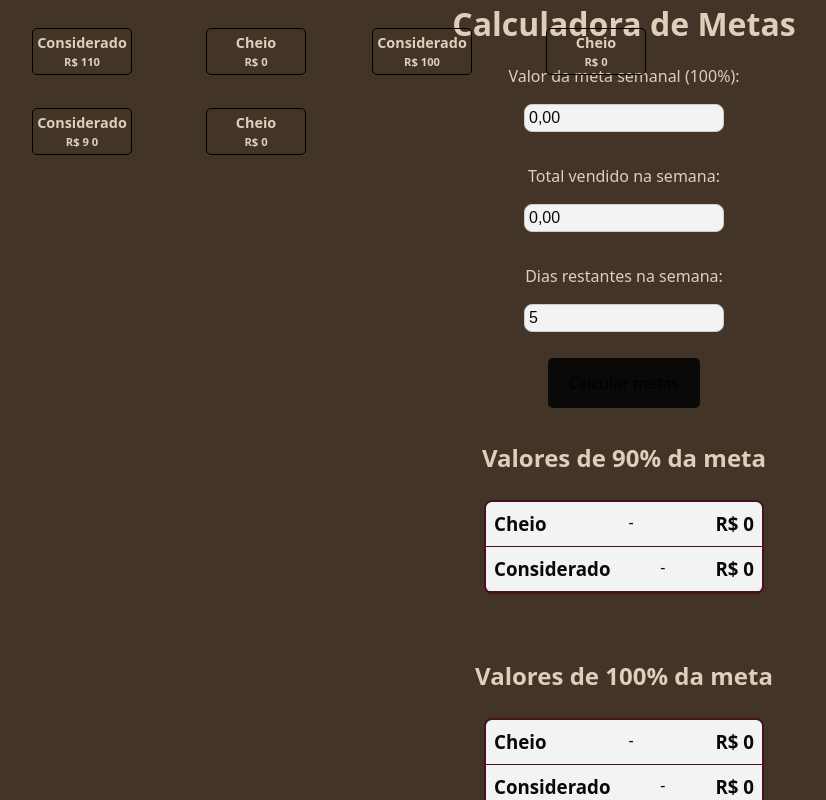
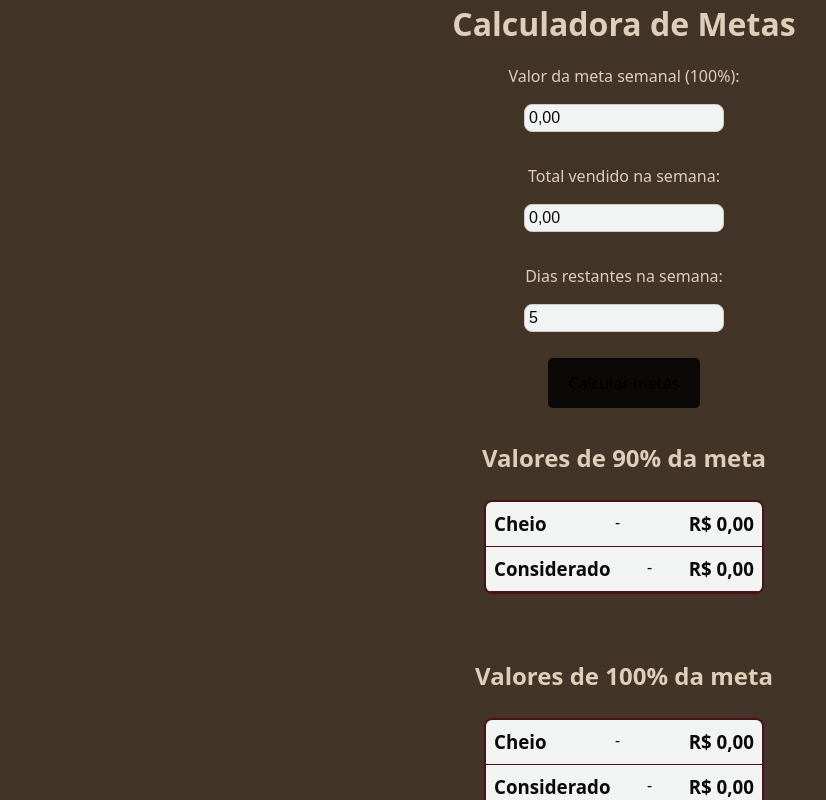
Before and after one commit to jotape-SL/metas-calc, a React (Vite) app in the folder metas-calc/: page / in a window 1280 px wide. Both pictures are taken after typing "Sample", "Sample", "5" into the empty fields and a click on the button "Calcular metas". Shown: the top 800 px of the page, without its empty margins (16-842 px from the left). Built offline with nearby package versions, Linux system fonts and the light colour scheme.

Commit message:
alteracao nas formatacoes de valores

```diff
--- a/metas-calc/src/components/ResultadoMetas.jsx
+++ b/metas-calc/src/components/ResultadoMetas.jsx
@@ -1,5 +1,5 @@
 import styled from 'styled-components';
-
+import { formateDinheiro } from '../utils/formateDinheiro';
 
 function ResultadoMetas({ metas }) {
     return (
@@ -10,12 +10,12 @@ function ResultadoMetas({ metas }) {
                     <div>
                         <h3>Cheio</h3>
                         <span>-</span>
-                        <h3>R$ {metas.meta90}</h3>
+                        <h3>R$ {formateDinheiro(metas.meta90)}</h3>
                     </div>
                     <div>
                         <h3>Considerado</h3>
                         <span>-</span>
-                        <h3>R$ {metas.meta85}</h3>
+                        <h3>R$ {formateDinheiro(metas.meta85)}</h3>
                     </div>
                 </DadosDisplay>
             </ContainerMetas>
@@ -25,12 +25,12 @@ function ResultadoMetas({ metas }) {
                     <div>
                         <h3>Cheio</h3>
                         <span>-</span>
-                        <h3>R$ {metas.meta100}</h3>
+                        <h3>R$ {formateDinheiro(metas.meta100)}</h3>
                     </div>
                     <div>
                         <h3>Considerado</h3>
                         <span>-</span>
-                        <h3>R$ {metas.meta95}</h3>
+                        <h3>R$ {formateDinheiro(metas.meta95)}</h3>
                     </div>
                 </DadosDisplay>
             </ContainerMetas>
@@ -40,12 +40,12 @@ function ResultadoMetas({ metas }) {
                     <div>
                         <h3>Cheio</h3>
                         <span>-</span>
-                        <h3>R$ {metas.meta110}</h3>
+                        <h3>R$ {formateDinheiro(metas.meta110)}</h3>
                     </div>
                     <div>
                         <h3>Considerado</h3>
                         <span>-</span>
-                        <h3>R$ {metas.meta105}</h3>
+                        <h3>R$ {formateDinheiro(metas.meta105)}</h3>
                     </div>
                 </DadosDisplay>
             </ContainerMetas>
--- a/metas-calc/src/components/ResultadoMetasPrintable.jsx
+++ b/metas-calc/src/components/ResultadoMetasPrintable.jsx
@@ -1,88 +1,154 @@
 import styled from 'styled-components';
+import { formateDinheiro } from '../utils/formateDinheiro';
+import MetasPrep from '../assets/MetasPrep.png';
 
 function ResultadoMetasPrintable({ metas }) {
   return (
+    <A4Page>
       <GeneralContainer>
+        <A4Background />
         <ContainerGeralMetas className="meta90">
           <ContainerMetas>
             <h2>Considerado</h2>
-          <h3>R$ 9 {metas.meta85}</h3>
+            <h3>R$ {formateDinheiro(metas.meta85)}</h3>
           </ContainerMetas>
           <ContainerMetas>
             <h2>Cheio</h2>
-          <h3>R$ {metas.meta90}</h3>
+            <h3>R$ {formateDinheiro(metas.meta90)}</h3>
           </ContainerMetas>
         </ContainerGeralMetas>
         <ContainerGeralMetas className="meta100">
           <ContainerMetas>
             <h2>Considerado</h2>
-          <h3>R$ 10{metas.meta95}</h3>
+            <h3>R$ {formateDinheiro(metas.meta95)}</h3>
           </ContainerMetas>
           <ContainerMetas>
             <h2>Cheio</h2>
-          <h3>R$ {metas.meta100}</h3>
+            <h3>R$ {formateDinheiro(metas.meta100)}</h3>
           </ContainerMetas>
         </ContainerGeralMetas>
         <ContainerGeralMetas className="meta110">
           <ContainerMetas>
             <h2>Considerado</h2>
-          <h3>R$ 11{metas.meta105}</h3>
+            <h3>R$ {formateDinheiro(metas.meta105)}</h3>
           </ContainerMetas>
           <ContainerMetas>
             <h2>Cheio</h2>
-          <h3>R$ {metas.meta110}</h3>
+            <h3>R$ {formateDinheiro(metas.meta110)}</h3>
           </ContainerMetas>
         </ContainerGeralMetas>
       </GeneralContainer>
+    </A4Page>
+
+
   );
 }
 
 export default ResultadoMetasPrintable;
 
 const ContainerMetas = styled.section`
-  font-size: .6rem;
-  width: 100px;
-  padding: .2rem .5rem;
+  width: 35mm;
+  padding: .8m;
+  font-size: 8pt;
+
   display: flex;
   flex-direction: column;
   align-items: center;
   justify-content: center;
-  z-index: 0;
-  border: 1px solid #000;
-  border-radius: 5px;
+
+  border: 0.3mm solid #000;
+  border-radius: 2mm;
 `;
 
 const ContainerGeralMetas = styled.div`
-padding: .5rem;
+  position: absolute;
   display: flex;
-  flex-direction: row;
   justify-content: space-between;
-  width: 290px;
-  position: absolute;
+  width: 86mm;
 
-  &.meta90{
-    top: 100px;/*80px*/
-    left: 40px;/*20px*/
-  }
-  &.meta100{
-    top: 20px;/*0px*/
-    left: 380px;
-  }
-  &.meta110{
-    top: 20px;/*0px*/
-    left: 40px;/*20px*/
+  &.meta90 {
+    top: 33mm;
+    left: 14.5mm;
   }
 
-  @media print{
-    display: flex;
-    flex-direction: row;
-    justify-content: space-between;
+  &.meta100 {
+    top: 12mm;
+    left: 108.5mm;
   }
-`
 
+  &.meta110 {
+    top: 12mm;
+    left: 14.5mm;
+  }
+`;
+
+const A4Page = styled.div`
+  width: 210mm;
+  height: 297mm;
+  position: relative;
+  background: white;
+
+  /* só pra visualizar na tela */
+  margin: 0 auto;
+  box-shadow: 0 0 10px rgba(0,0,0,.3);
+
+  @media print {
+    margin: 0;
+    box-shadow: none;
+    page-break-after: always;
+  }
+`;
+
+const A4Background = styled.div`
+  position: absolute;
+  inset: 0;
+
+  background-image: url(${MetasPrep});
+  background-size: 210mm 297mm;
+  background-repeat: no-repeat;
+`;
+
+// const ContainerMetas = styled.section`
+//   font-size: .6rem;
+//   width: 100px;
+//   padding: .2rem .5rem;
+//   display: flex;
+//   flex-direction: column;
+//   align-items: center;
+//   justify-content: center;
+//   z-index: 0;
+//   border: 1px solid #000;
+//   border-radius: 5px;
+// `;
+// const ContainerGeralMetas = styled.div`
+// padding: .5rem;
+//   display: flex;
+//   flex-direction: row;
+//   justify-content: space-between;
+//   width: 290px;
+//   position: absolute;
+
+//   &.meta90{
+//     top: 100px;/*80px*/
+//     left: 40px;/*20px*/
+//   }
+//   &.meta100{
+//     top: 20px;/*0px*/
+//     left: 380px;
+//   }
+//   &.meta110{
+//     top: 20px;/*0px*/
+//     left: 40px;/*20px*/
+//   }
+
+//   @media print{
+//     display: flex;
+//     flex-direction: row;
+//     justify-content: space-between;
+//   }
+// `
 const GeneralContainer = styled.div`
   /* display: none; */
-
   @media print {
     background-color: #fff;
     color: #000;
--- a/metas-calc/src/utils/formateDinheiro.js
+++ b/metas-calc/src/utils/formateDinheiro.js
@@ -1,4 +1,11 @@
-export function formateDinheiro(value) {
+export function formateDinheiro(value = 0) {
+    if (typeof value === 'number') {
+        return value.toLocaleString('pt-BR', {
+            minimumFractionDigits: 2,
+            maximumFractionDigits: 2,
+        });
+    }
+
     const numeric = value.replace(/\D/g, '');
     const number = (Number(numeric) / 100).toFixed(2);
 
```
Also changed, not shown: metas-calc/src/assets/MetasPrep.png (added). Lines whose indentation alone changed are shown as unchanged.
